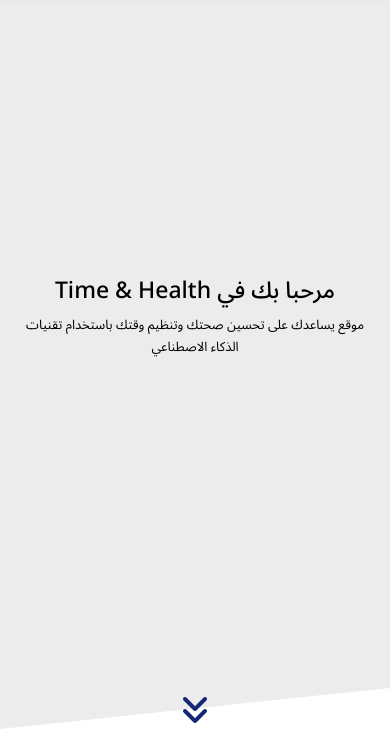
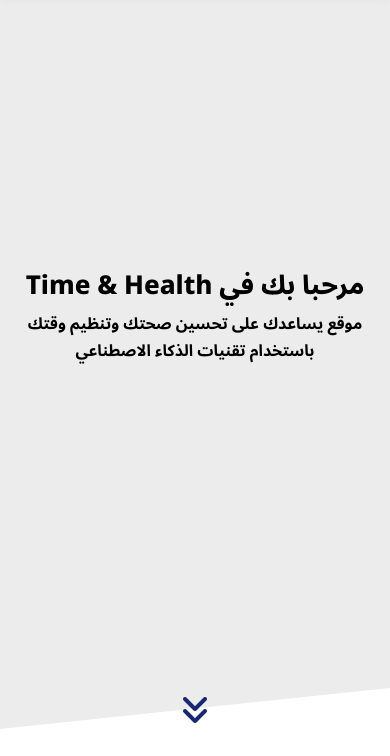
Before and after one commit to Hamza5756384/Time-Health, a plain HTML site: page index.html in a window 390 px wide. Shown: the part 88-844 px from the top of the page. Drawn offline with Linux system fonts and the light colour scheme.

Commit message:
Update web.css

```diff
--- a/CSS/web.css
+++ b/CSS/web.css
@@ -189,11 +189,12 @@
 }
 @media(max-width:767px){
   .landing .text h1{
-    font-size: 23px;
-    font-weight: 500;
+    font-size: 26px;
+    font-weight: 800;
   }
   .landing .text p {
-    font-size: 13px;
+    font-size: 16px;
+    font-weight:bold;
   }
 }
 .landing .go {
```
